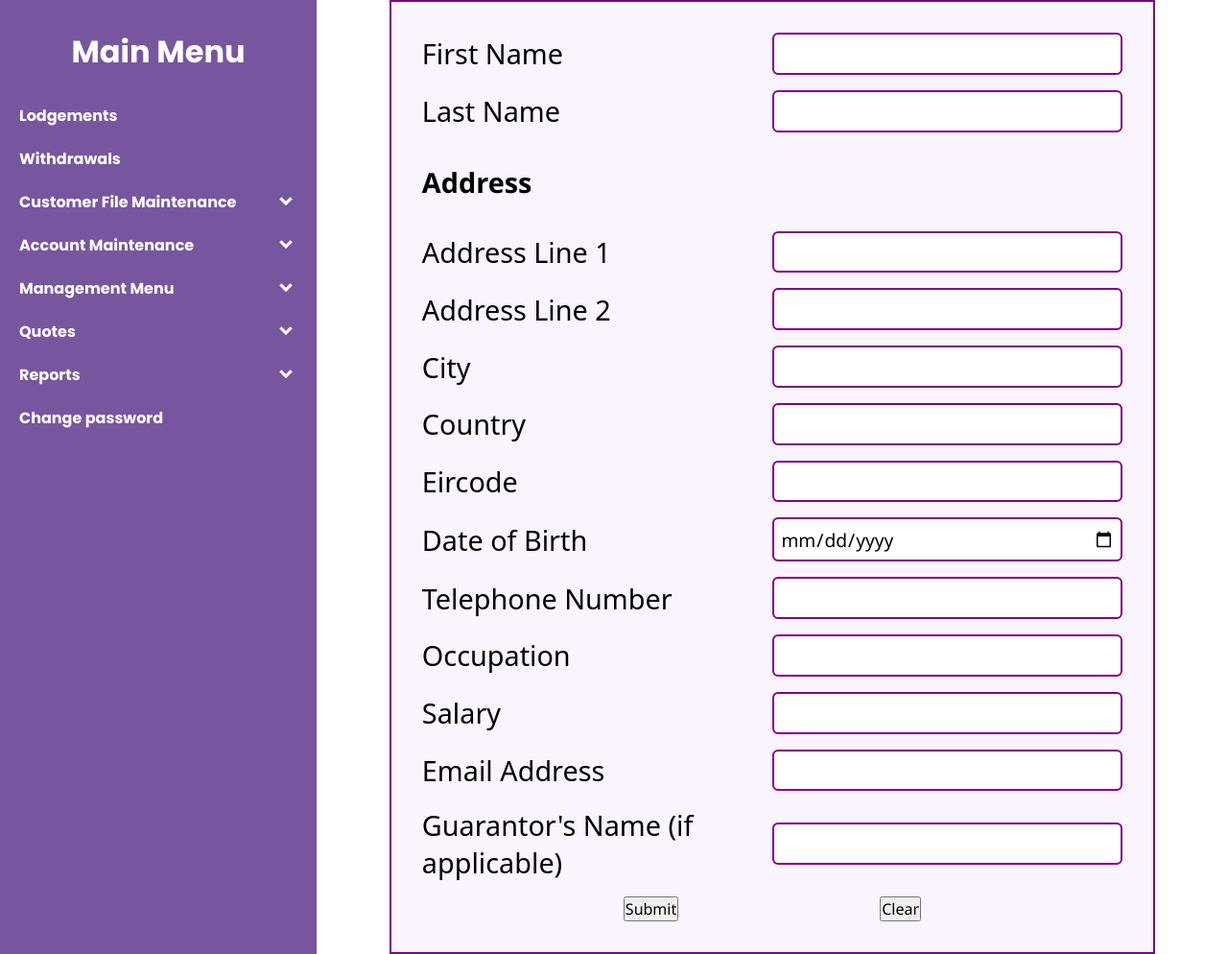
After one commit to kylepunta/BankingSystem, a PHP site: page /kyle/add-customer.php in a window 1280 px wide. The commit adds this page. Shown: the whole page at 96% size. Run offline with PHP 8.4, Linux system fonts and the light colour scheme.

Commit message:
Created add-customer php file for adding customer into database and applied internal css styling

```diff
--- a/website/commonStyles.css
+++ b/website/commonStyles.css
@@ -55,6 +55,11 @@ body {
     font-weight: bold;
 }
 
+.sidenav button:hover {
+    cursor: pointer;
+    opacity: 0.8;
+}
+
 .sidenav li {
     padding-top: 20px;
     display: flex;
@@ -81,7 +86,11 @@ li.dropdown {
 }
 
 a.active {
-    background-color: red;
+    color: #250066
+}
+
+a:hover {
+    opacity: 0.8;
 }
 
 .dropdown ul.hidden {
@@ -102,7 +111,7 @@ main {
     align-items: center;
 }
 
-form {
+/* form {
     background-color: rgb(0, 247, 255);
     display: grid;
     grid-template-rows: auto repeat(4, 1fr) auto;
@@ -111,7 +120,7 @@ form {
     padding: 10px;
     border: 2px solid blue;
     border-radius: 4px;
-}
+} */
 
 .inputbox {
     display: flex;
--- /dev/null
+++ b/website/kyle/add-customer.php
@@ -0,0 +1,127 @@
+<!DOCTYPE html>
+<html lang="en">
+
+<head>
+    <meta charset="UTF-8">
+    <meta name="viewport" content="width=device-width, initial-scale=1.0">
+    <title>Bank</title>
+    <link rel="stylesheet" href="/commonStyles.css">
+    <link rel="stylesheet" href="https://fonts.googleapis.com/css2?family=Material+Symbols+Outlined:opsz,wght,FILL,GRAD@20..48,100..700,0..1,-50..200&icon_names=keyboard_arrow_down" />
+    <link rel="preconnect" href="https://fonts.googleapis.com">
+    <link rel="preconnect" href="https://fonts.gstatic.com" crossorigin>
+    <link href="https://fonts.googleapis.com/css2?family=Poppins:ital,wght@0,100;0,200;0,300;0,400;0,500;0,600;0,700;0,800;0,900;1,100;1,200;1,300;1,400;1,500;1,600;1,700;1,800;1,900&display=swap" rel="stylesheet">
+    <style>
+        * {
+            margin: 0;
+            padding: 0;
+            box-sizing: border-box;
+        }
+
+        #add-customer-form {
+            background-color: #faf4ff;
+            border: 2px solid purple;
+            padding: 2rem;
+            display: grid;
+            gap: 1rem;
+        }
+
+        label {
+            font-family: system-ui, -apple-system, BlinkMacSystemFont, 'Segoe UI', Roboto, Oxygen, Ubuntu, Cantarell, 'Open Sans', 'Helvetica Neue', sans-serif;
+            font-size: 1.8rem;
+            flex: 1;
+        }
+
+        form p:not(.address-section) {
+            display: flex;
+            align-items: center;
+            justify-content: space-between;
+        }
+
+        input:not(#submit, #reset) {
+            width: 50%;
+            font-size: 1.2rem;
+            padding: 0.4rem;
+            border: 2px solid purple;
+            border-radius: 6px;
+            flex-direction: 2;
+        }
+
+        .address-heading {
+            font-size: 1.8rem;
+            padding: 1rem 0rem;
+        }
+
+        .form-buttons {
+            display: flex;
+            align-items: center;
+            justify-content: space-evenly;
+        }
+    </style>
+</head>
+
+<body>
+    <?php require('../sideMenu.html'); ?>
+    <main>
+        <form action="" method="post" id="add-customer-form">
+            <p>
+                <label for="firstName">First Name</label>
+                <input type="text" id="firstName" name="firstName" required>
+            </p>
+            <p>
+                <label for="lastName">Last Name</label>
+                <input type="text" id="lastName" name="lastName" required>
+            </p>
+            <h3 class="address-heading">Address</h3>
+            <p>
+                <label for="addressLine1">Address Line 1</label>
+                <input type="text" name="addressLine1" id="addressLine1" required>
+            </p>
+            <p>
+                <label for="addressLine2">Address Line 2</label>
+                <input type="text" name="addressLine2" id="addressLine2" required>
+            </p>
+            <p>
+                <label for="city">City</label>
+                <input type="text" name="city" id="city" required>
+            </p>
+            <p>
+                <label for="country">Country</label>
+                <input type="text" name="country" id="country" required>
+            </p>
+            <p>
+                <label for="eircode">Eircode</label>
+                <input type="text" name="eircode" id="eircode" required>
+            </p>
+            <p>
+                <label for="dateOfBirth">Date of Birth</label>
+                <input type="date" name="dateOfBirth" id="dateOfBirth" required>
+            </p>
+            <p>
+                <label for="phoneNumber">Telephone Number</label>
+                <input type="text" name="phoneNumber" id="phoneNumber" required>
+            </p>
+            <p>
+                <label for="occupation">Occupation</label>
+                <input type="text" name="occupation" id="occupation" required>
+            </p>
+            <p>
+                <label for="salary">Salary</label>
+                <input type="text" name="salary" id="salary" required>
+            </p>
+            <p>
+                <label for="email">Email Address</label>
+                <input type="email" name="email" id="email" required>
+            </p>
+            <p>
+                <label for="guarantorName">Guarantor's Name (if applicable)</label>
+                <input type="text" name="guarantorName" id="guarantorName">
+            </p>
+            <div class="form-buttons">
+                <input id="submit" type="submit" value="Submit">
+                <input id="reset" type="reset" value="Clear">
+            </div>
+        </form>
+    </main>
+</body>
+
+</html>
--- a/website/sideMenu.html
+++ b/website/sideMenu.html
@@ -19,7 +19,7 @@
             <li class="dropdown">
                 <button>Customer File Maintenance<div class="material-symbols-outlined">keyboard_arrow_down</div></button>
                 <ul>
-                    <li><a href="/under_construction.php">Add a new customer</a></li>
+                    <li><a href="./kyle/add-customer.php">Add a new customer</a></li>
                     <li><a href="/under_construction.php">Delete a customer</a></li>
                     <li><a href="/under_construction.php">Amend/View a customer</a></li>
                 </ul>
```
Also changed, not shown: website/kyle/skeleton.php (deleted, +0 -19 lines).
